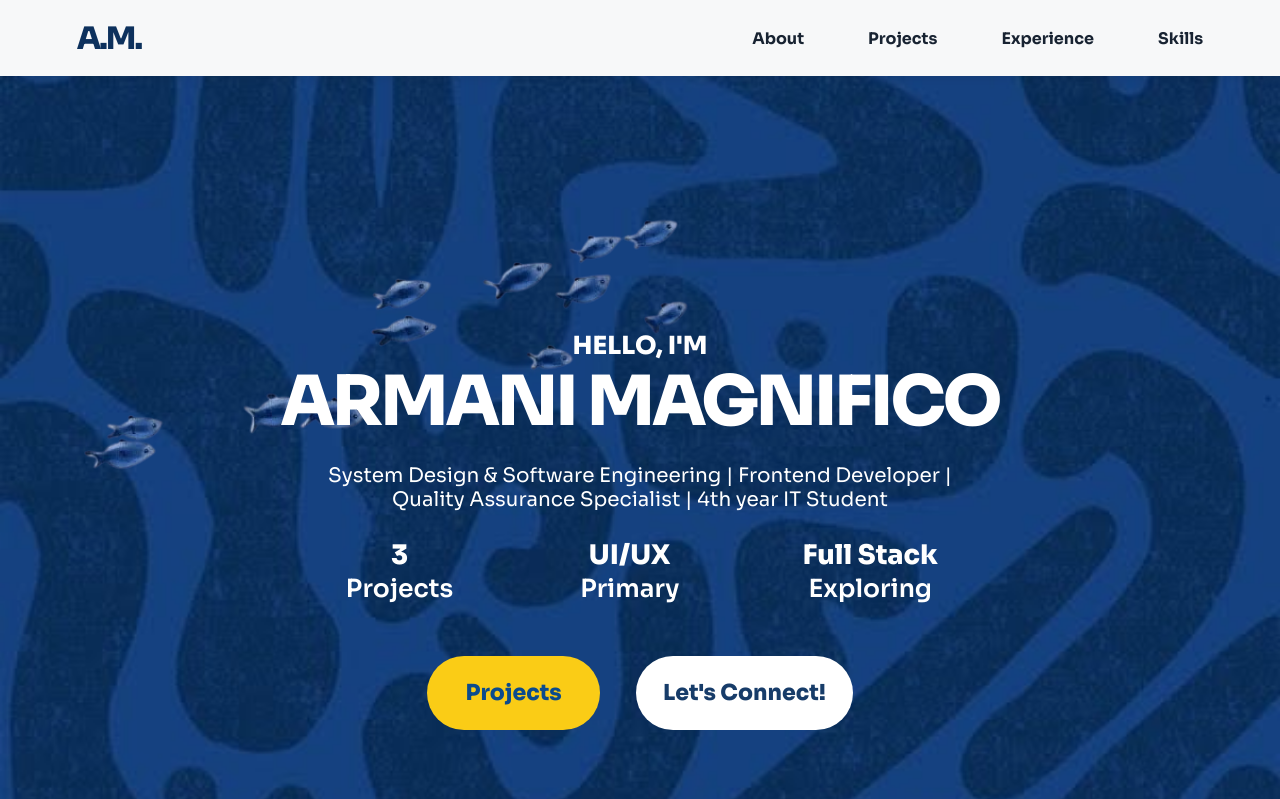
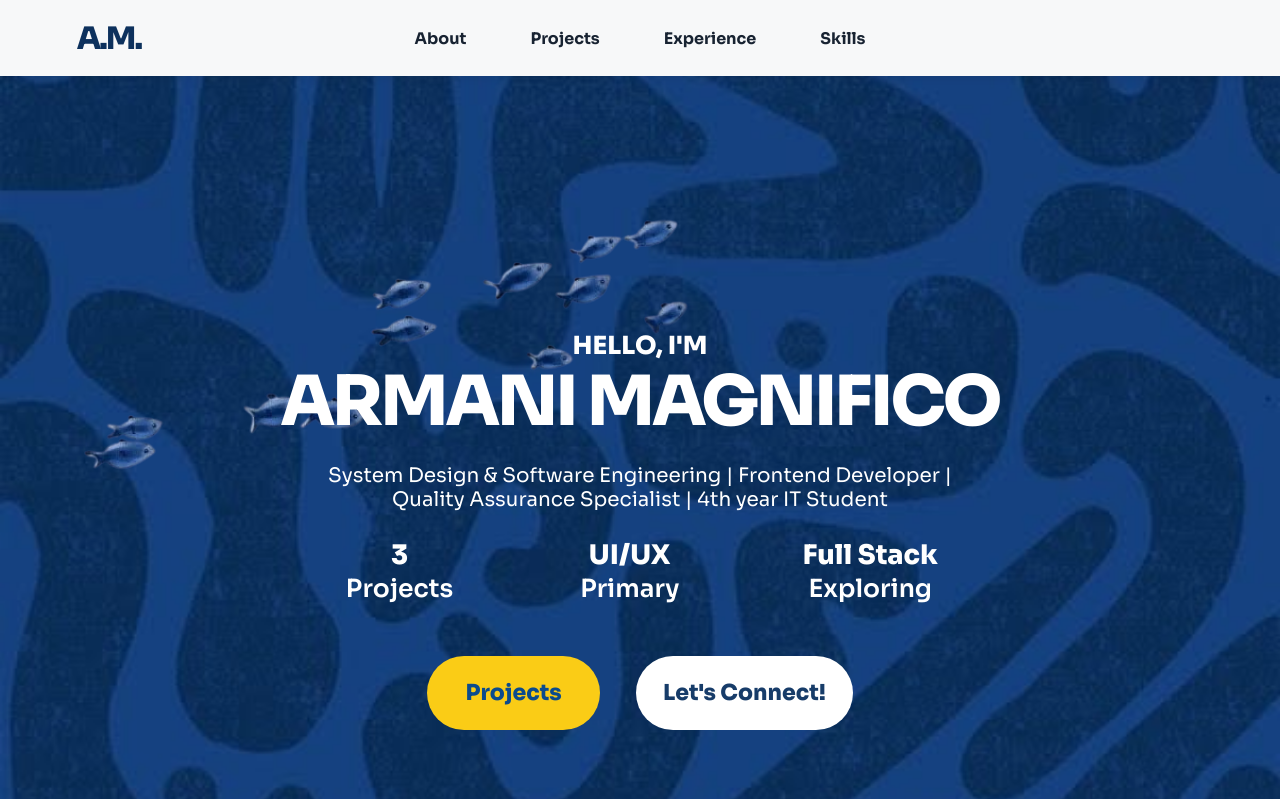
Before and after one commit to armani19/myreactapp, a React (Create React App) app: page / in a window 1280 px wide. Shown: the top 799 px of the page. Built offline with nearby package versions, Linux system fonts and the light colour scheme.

Commit message:
Center header navigation
Position the primary navigation at the center of the viewport without changing the landing content.

```diff
--- a/src/App.css
+++ b/src/App.css
@@ -7,7 +7,7 @@ body { background: #fff; color: var(--ink); }
 .site-shell { min-width: 320px; overflow: hidden; }
 .site-header { height: 76px; padding: 0 clamp(28px, 6vw, 92px); display: flex; align-items: center; justify-content: space-between; background: #f7f8f9; box-shadow: 0 2px 10px rgba(0,0,0,.08); position: relative; z-index: 5; }
 .brand { color: var(--ink); font-size: 31px; line-height: 1; font-weight: 800; letter-spacing: -2px; text-decoration: none; }
-.site-header nav { display: flex; gap: clamp(34px, 5vw, 83px); margin-left: auto; }
+.site-header nav { position: absolute; left: 50%; transform: translateX(-50%); display: flex; gap: clamp(34px, 5vw, 83px); margin: 0; }
 .site-header nav a { color: #182332; font-size: 16px; font-weight: 700; text-decoration: none; transition: color .2s ease; }
 .site-header nav a:hover { color: #2d67ad; }
 .hero { min-height: 890px; position: relative; display: flex; justify-content: center; align-items: center; background: var(--navy) url('./assets/blue-pattern.jpg') center / cover; border-bottom: 4px solid #101010; color: #fff; }
```
